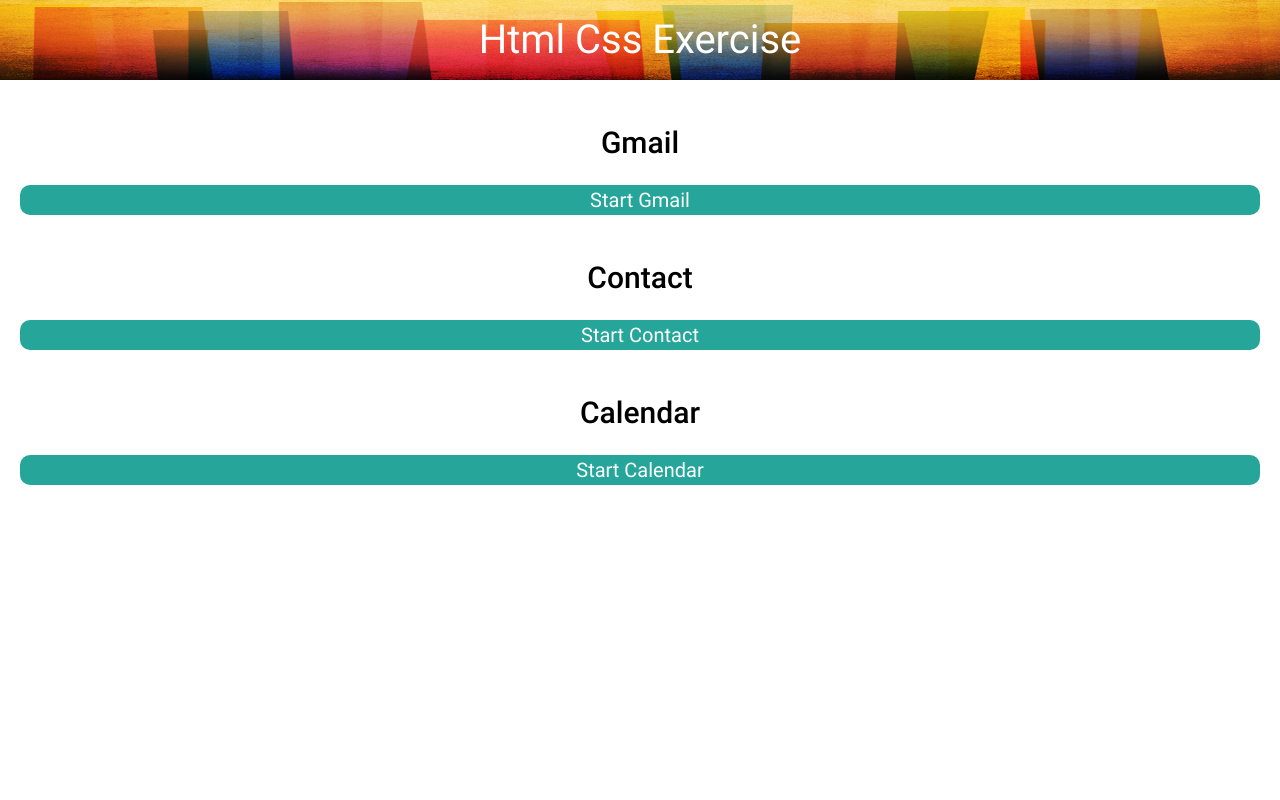
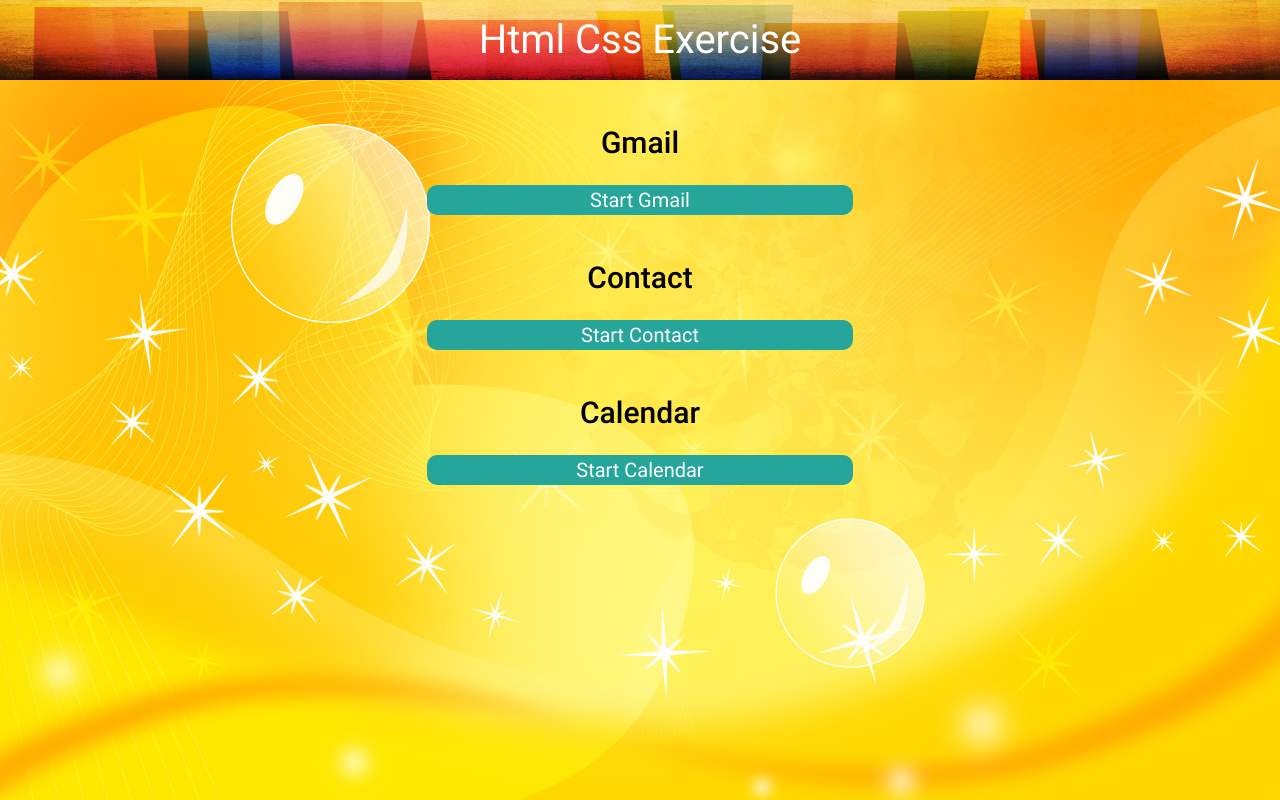
Before and after one commit to sumate-angstrom/html-css-exercise, a plain HTML site: page index.html in a window 1280 px wide. Drawn offline with Linux system fonts and the light colour scheme.

Commit message:
Adjust index background

```diff
--- a/css/index.css
+++ b/css/index.css
@@ -1,5 +1,7 @@
-.page{
-
+html{
+    background: url(../images/index-body.jpg) no-repeat center center;
+    background-size: 100% 100%;
+    height: 100%;
 }
 .head{
     text-align: center;
@@ -15,6 +17,7 @@
     font-size: 20px;
     margin: 0 20px;
     border-radius: 10px;
+    padding: 20px 0;
 }
 .button a{
     padding: 0 30%;
--- a/index.html
+++ b/index.html
@@ -18,20 +18,26 @@
 		<div class="row head">
             <p><strong>Gmail</strong></p>
         </div>
-        <div class="row button teal lighten-1">
-            <a href="gmail.html">Start Gmail</a>
+        <div class="row">
+            <div class="button teal lighten-1 col s10 m4 offset-s1 offset-m4">
+                <a href="gmail.html">Start Gmail</a>
+            </div>
         </div>
 		<div class="row head">
             <p><strong>Contact</strong></p>
         </div>
-        <div class="row button teal lighten-1">
-            <a href="contact.html">Start Contact</a>
+        <div class="row">
+            <div class="button teal lighten-1 col s10 m4 offset-s1 offset-m4">
+                <a href="contact.html">Start Contact</a>
+            </div>
         </div>
         <div class="row head">
             <p><strong>Calendar</strong></p>
         </div>
-        <div class="row button teal lighten-1">
-            <a href="calendar.html">Start  Calendar</a>
+        <div class="row">
+            <div class="button teal lighten-1 col s10 m4 offset-s1 offset-m4">
+                <a href="calendar.html">Start  Calendar</a>
+            </div>
         </div>
 	</div>
 </body>
```
Also changed, not shown: images/index-body.jpg (added).
